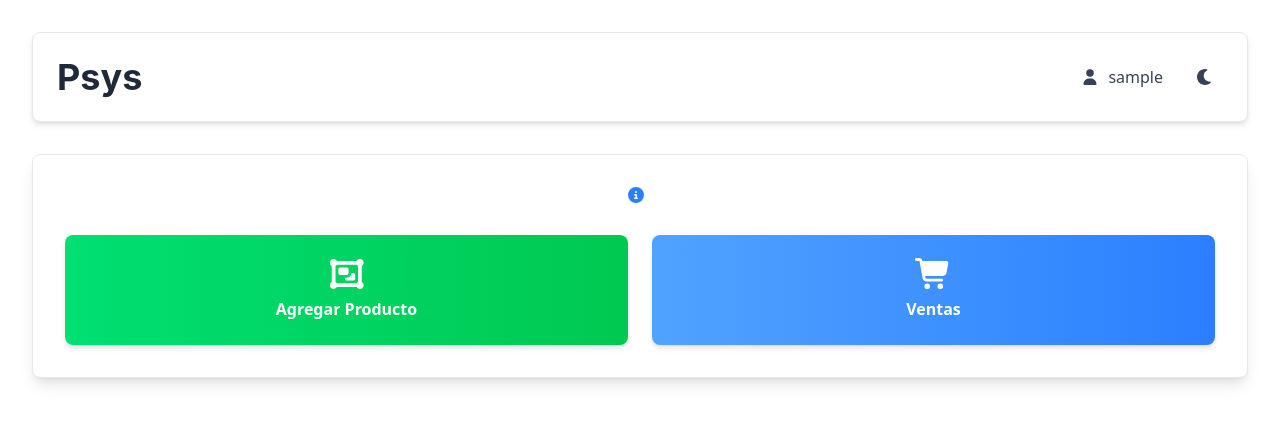
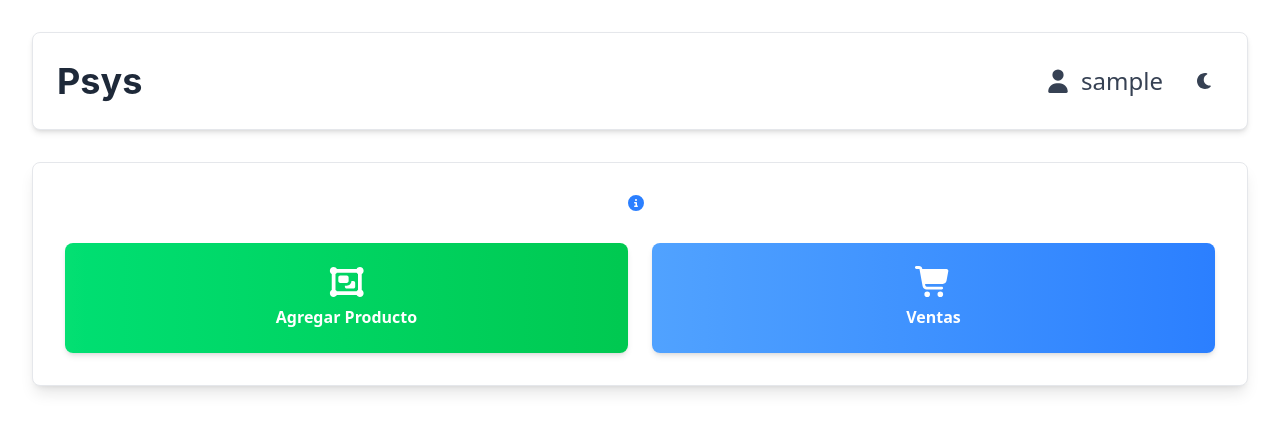
Before and after one commit to FranciscoDJVI/PSYS-FRONTEND, a React (Vite) app: page /psys in a window 1280 px wide. Shown: the top 432 px of the page. Built offline with nearby package versions, Linux system fonts and the light colour scheme; no server answers; sample sign-in values are in the browser's storage.

Commit message:
icrement size for icon and text

```diff
--- a/src/components/Login.jsx
+++ b/src/components/Login.jsx
@@ -1,4 +1,4 @@
-import { use, useState } from 'react';
+import { useState } from 'react';
 import { useNavigate } from 'react-router-dom';
 import { useAuth } from '../context/AuthContext';
 import logger from '../utils/logger';
--- a/src/pages/Home.jsx
+++ b/src/pages/Home.jsx
@@ -26,7 +26,7 @@ function Home() {
             <div className="relative">
               <button
                 onClick={() => setIsDropdownOpen(!isDropdownOpen)}
-                className="flex items-center gap-2 text-gray-700 dark:text-gray-300 hover:text-blue-600 dark:hover:text-blue-400 transition-colors duration-200 p-2 rounded-lg hover:bg-gray-100 dark:hover:bg-gray-700"
+                className="flex items-center gap-2 text-gray-700 text-2xl dark:text-gray-300 hover:text-blue-600 dark:hover:text-blue-400 transition-colors duration-200 p-2 rounded-lg hover:bg-gray-100 dark:hover:bg-gray-700"
                 aria-expanded={isDropdownOpen}
                 aria-haspopup="true"
               >
@@ -38,11 +38,11 @@ function Home() {
               {isDropdownOpen && (
                 <div className="absolute right-0 mt-2 w-48 bg-white dark:bg-gray-800 border border-gray-200 dark:border-gray-700 rounded-lg shadow-lg z-10">
                   <div className="p-4 border-b border-gray-200 dark:border-gray-700">
-                    <p className="text-sm text-gray-700 dark:text-gray-300">Hola, {user?.username || 'Usuario'}</p>
+                    <p className="text-xl text-gray-700 dark:text-gray-300">Hola, {user?.username || 'Usuario'}</p>
                   </div>
                   <button
                     onClick={handleLogout}
-                    className="w-full text-left px-4 py-2 text-gray-700 dark:text-gray-300 hover:bg-gray-100 dark:hover:bg-gray-700 transition-colors duration-200"
+                    className="w-full text-left text-xl px-4 py-2 text-gray-700 dark:text-gray-300 hover:bg-gray-100 dark:hover:bg-gray-700 transition-colors duration-200"
                   >
                     Cerrar Sesión
                   </button>
```
